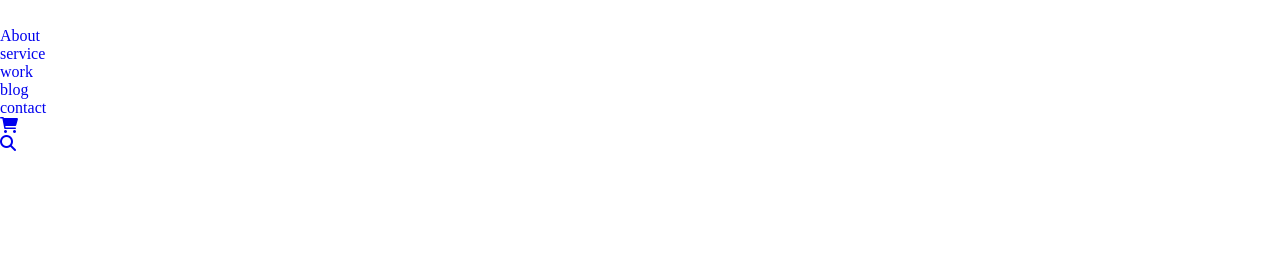
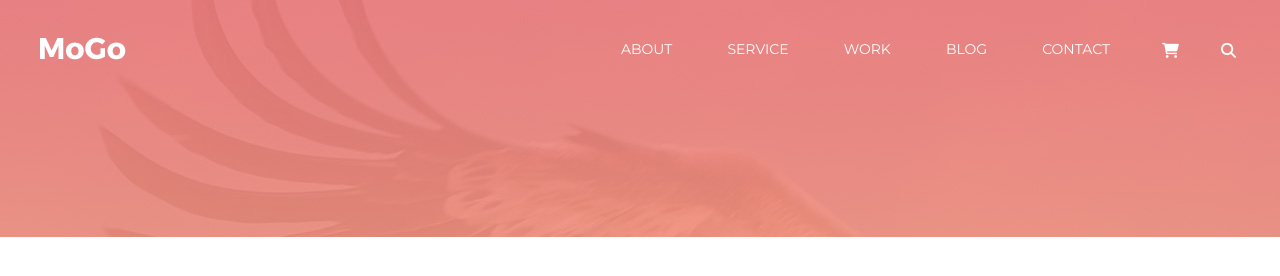
Before and after one commit to zarinaerkinova/zarinaerkinova.github.io, a plain HTML site: page index.html in a window 1280 px wide. Drawn offline with Linux system fonts and the light colour scheme.

Commit message:
nav added
nav added

```diff
--- a/index.html
+++ b/index.html
@@ -10,41 +10,43 @@
 </head>
 <body>
     <header class="welcome">
+        <div class="welcome-container">
             <div class="welcome-nav">
                 <a class="welcome__logo" href="#!">
                     <img src="./img/MoGo.png" alt="png">
                 </a>
                 <ul class="welcome__links">
                     <li>
-                    <a class="welcome__link__first" href="#!">About</a>
+                        <a class="welcome__link" href="#!">About</a>
                     </li>
                     <li>
-                    <a class="welcome__link__second" href="#!">service</a>
+                        <a class="welcome__link" href="#!">service</a>
                     </li>
                     <li>
-                    <a class="welcome__link__third" href="#!">work</a>
+                        <a class="welcome__link" href="#!">work</a>
                     </li>
                     <li>
-                    <a class="welcome__link__fourth" href="#!">blog</a>
+                        <a class="welcome__link" href="#!">blog</a>
                     </li>
                     <li>
-                    <a class="welcome__link__fifth" href="#!">contact</a>
+                        <a class="welcome__link" href="#!">contact</a>
                     </li>
                 </ul>
 
                 <ul class="welcome__icons">
                     <li>
                         <a class="welcome__icon__first" href="#!">
-                        <i class="fa-solid fa-cart-shopping"></i>
+                            <i class="fa-solid fa-cart-shopping welcome__icon"></i>
                         </a>
                     </li>
                     <li>
                         <a class="welcome__icon__second" href="#!">
-                        <i class="fa-solid fa-magnifying-glass"></i>
+                            <i class="fa-solid fa-magnifying-glass welcome__icon"></i>
                         </a>
                     </li>
                 </ul>
             </div>
+        </div>
     </header>
 </body>
 </html>
--- a/style.css
+++ b/style.css
@@ -7,3 +7,74 @@
     list-style: none;
     box-sizing: border-box;
 }
+
+.welcome{
+    background: url(./img/MoGo_FREE_Template_by_Laaqiq_01.jpg);
+    background-repeat: no-repeat;
+}
+
+.welcome-container{
+    width: 1200px;
+    margin: auto;
+}
+
+.welcome-nav{
+    padding-top: 28px;
+    display: flex;
+    align-items: center;
+    padding-bottom: 164px;
+}
+
+.welcome__logo{
+    display: block;
+    margin-right: 495px;
+}
+
+.welcome__links{
+    display: flex;
+    width: 489px;
+    justify-content: space-between;
+    margin-right: 52px;
+    margin-top: 12px;
+}
+
+.welcome__icons{
+    display: flex;
+}
+
+.welcome__link {
+    font-family: 'Montserrat', sans-serif;
+    font-weight: 400;
+    font-size: 14px;
+    line-height: 10px;
+    color: #ffffff;
+    text-transform: uppercase;
+}
+
+.welcome__link::after{
+    content: '';
+    display: block;
+    background: #fce38a;
+    width: 0%;
+    height: 3px;
+    margin-top: 12px;
+    transition: .3s;
+}
+
+.welcome__link:hover{
+    color: #fce38a;
+}
+
+.welcome__link:hover::after{
+    width: 100%;
+}
+
+.welcome__icon__first{
+    display: block;
+    margin-right: 42px;
+}
+
+.welcome__icon{
+    color: #ffffff;
+    font-size: 15px;
+}
```
Also changed, not shown: img/MoGo_FREE_Template_by_Laaqiq_01.jpg (added). Lines whose indentation alone changed are shown as unchanged.
